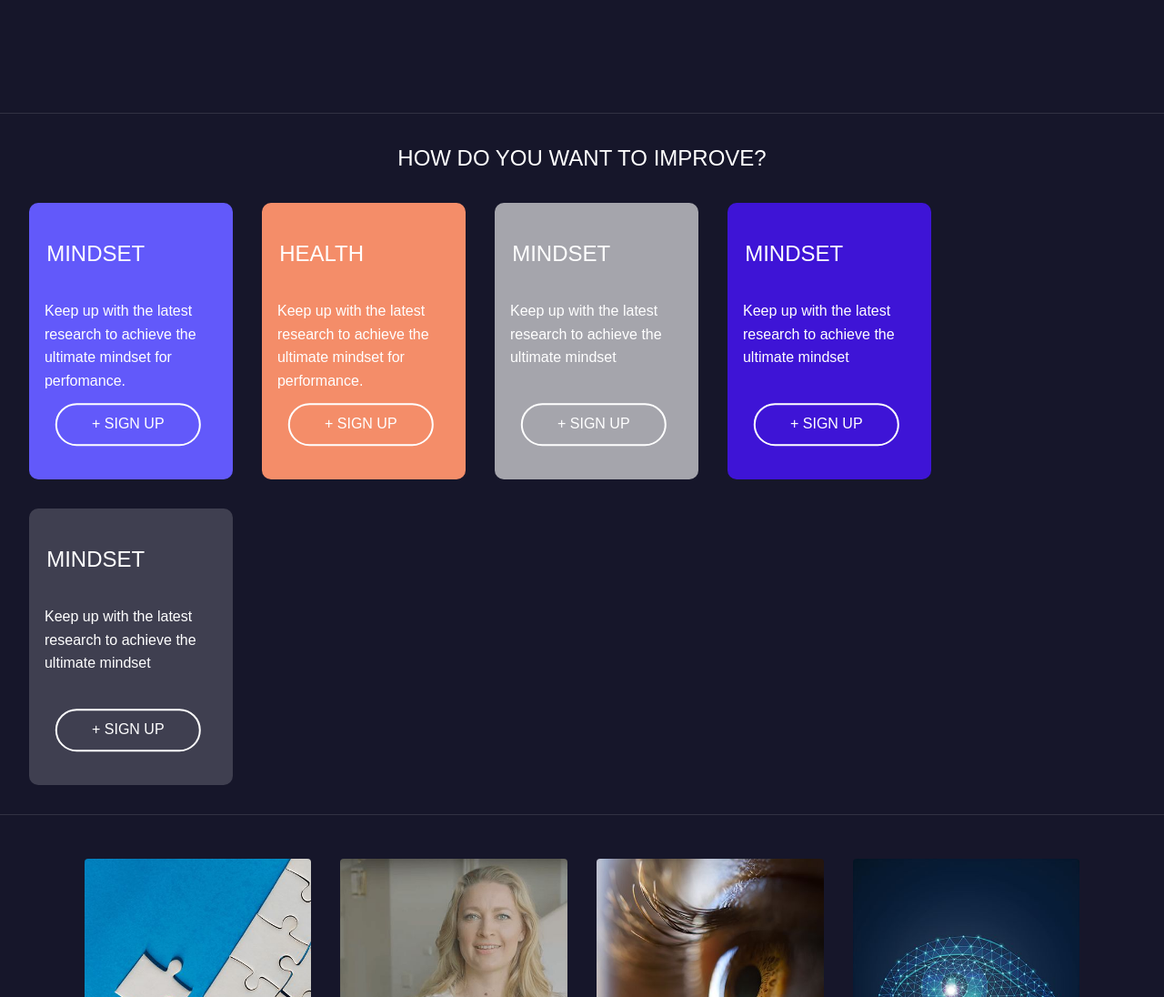
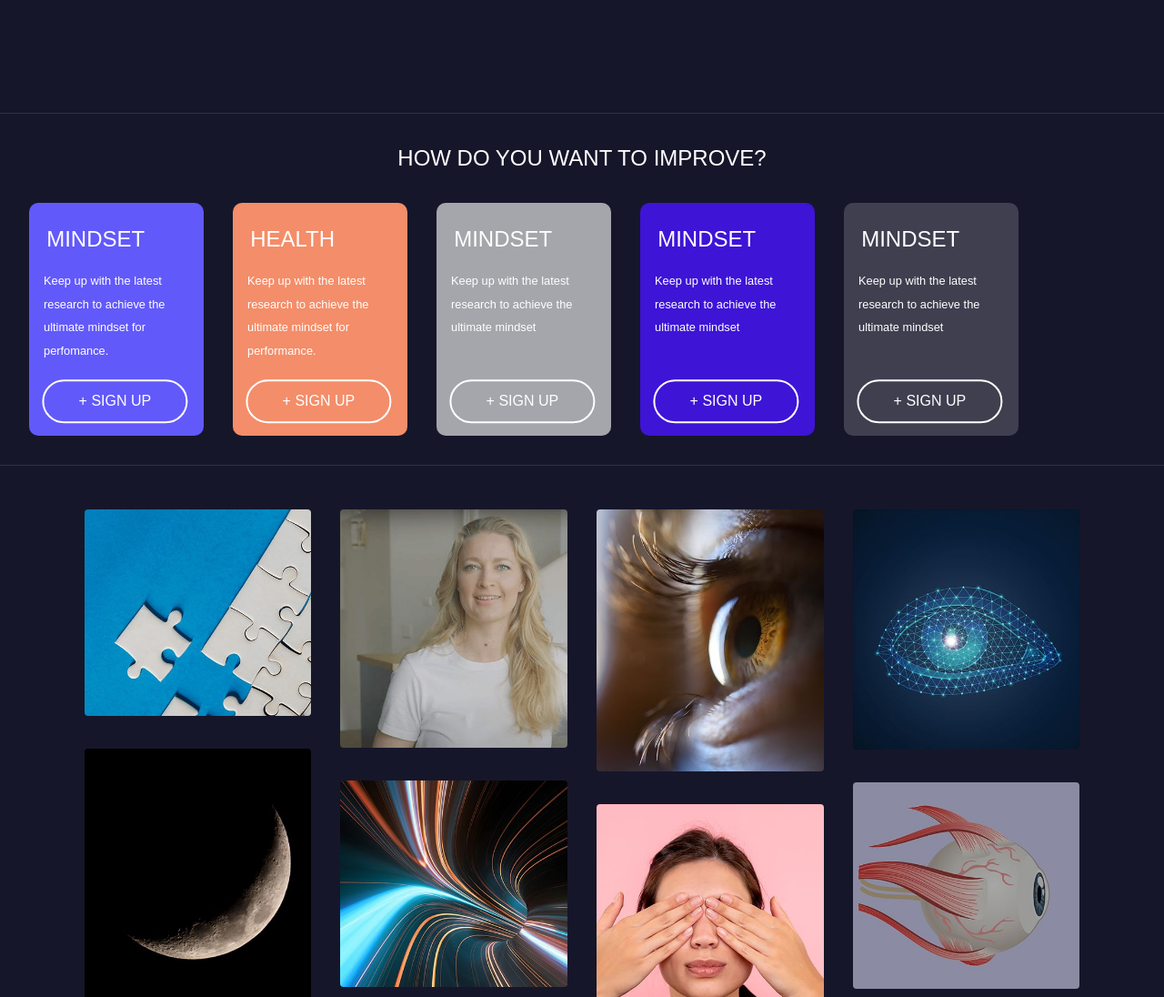
Before and after one commit to whatelise/ezoneproject, a website built with Vite: page ezoneproject/index.html in a window 1280 px wide. Shown: the part 660-1756 px from the top of the page at 91% size. Built offline with nearby package versions, Linux system fonts and the light colour scheme.

Commit message:
carusel scroll

```diff
--- a/ezoneproject/scss/_carousel.scss
+++ b/ezoneproject/scss/_carousel.scss
@@ -2,14 +2,14 @@
 
 #carousel {
   display: flex;
+  width: 80rem;
   flex-direction: row;
-  flex-wrap: wrap;
 }
 
 #carousel {
   .area {
-    width: 14rem;
-    height: 19rem;
+    width: 12rem;
+    height: 16rem;
     background-color: colors.$blue;
     margin: 1rem;
     border-radius: 10px;
@@ -19,23 +19,25 @@
 
   .areaheader {
     text-align: left;
-    margin-top: 1.4rem;
+    margin-top: 0.4rem;
   }
+
   .areadescription {
     text-align: left;
-    padding: 1.06rem;
+    padding: 0rem 1rem 1rem 1rem;
     margin-top: 0;
     letter-spacing: 0.001rem;
     word-spacing: 0.01px;
     line-height: 1.6rem;
     color: colors.$white;
+    font-size: 0.8rem;
   }
 
   button {
     margin: 0;
     position: absolute;
-    top: 80%;
-    transform: translate(18%, -50%);
+    top: 85%;
+    transform: translate(9%, -50%);
   }
   .area1 {
     background-color: colors.$bluelight;
--- a/ezoneproject/scss/_layout.scss
+++ b/ezoneproject/scss/_layout.scss
@@ -59,6 +59,9 @@ section {
   padding: 1rem;
   border-top: 1px solid hsla(0, 0%, 100%, 0.11765);
   border-bottom: 1px solid hsla(0, 0%, 100%, 0.11765);
+  overflow-x: auto;
+  scroll-snap-type: inline proximity;
+  scrollbar-width: thin;
 }
 
 article {
```
